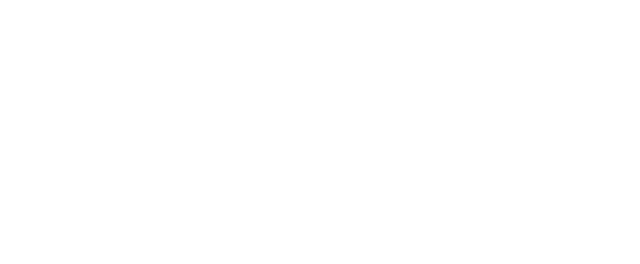
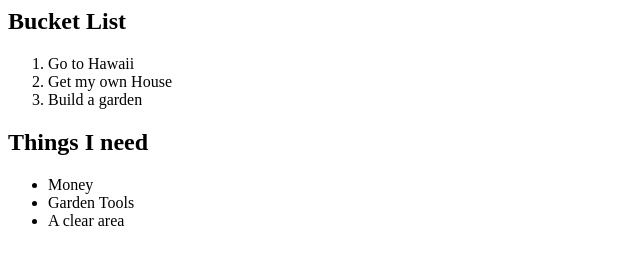
Before and after one commit to MoreattaY4zzie/004-lists-MoreattaY4zzie, a website: page index.html in a window 1280 px wide. Shown: the whole page, without its empty margins (0-640 px from the left). Drawn offline with Linux system fonts and the light colour scheme.

Commit message:
Bucket Ordered List and Things I need Unordered List

```diff
--- a/index.html
+++ b/index.html
@@ -1,6 +1,17 @@
 <html>
     <head>
-
+        <h2>Bucket List</h2>
+            <ol>
+                <li>Go to Hawaii</li>
+                <li>Get my own House</li>
+                <li>Build a garden</li>
+            </ol>
+        <h2>Things I need</h2>
+            <ul>
+                <li>Money</li>
+                <li>Garden Tools</li>
+                <li>A clear area</li>
+            </ul>
     </head>
     <body>
 
```
